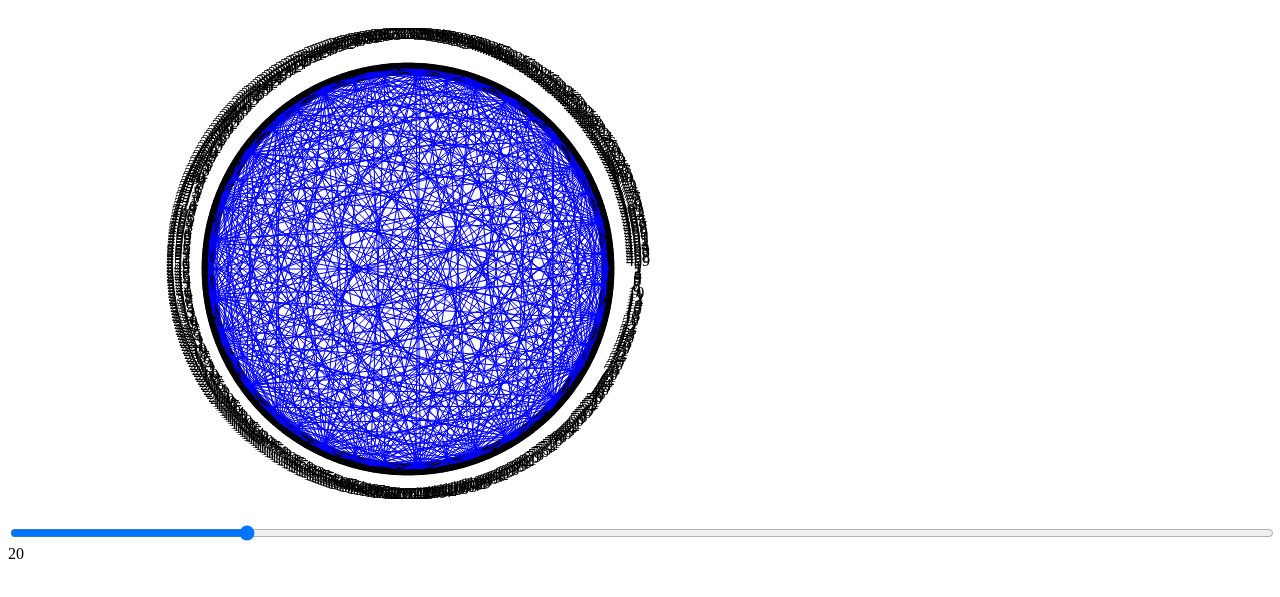
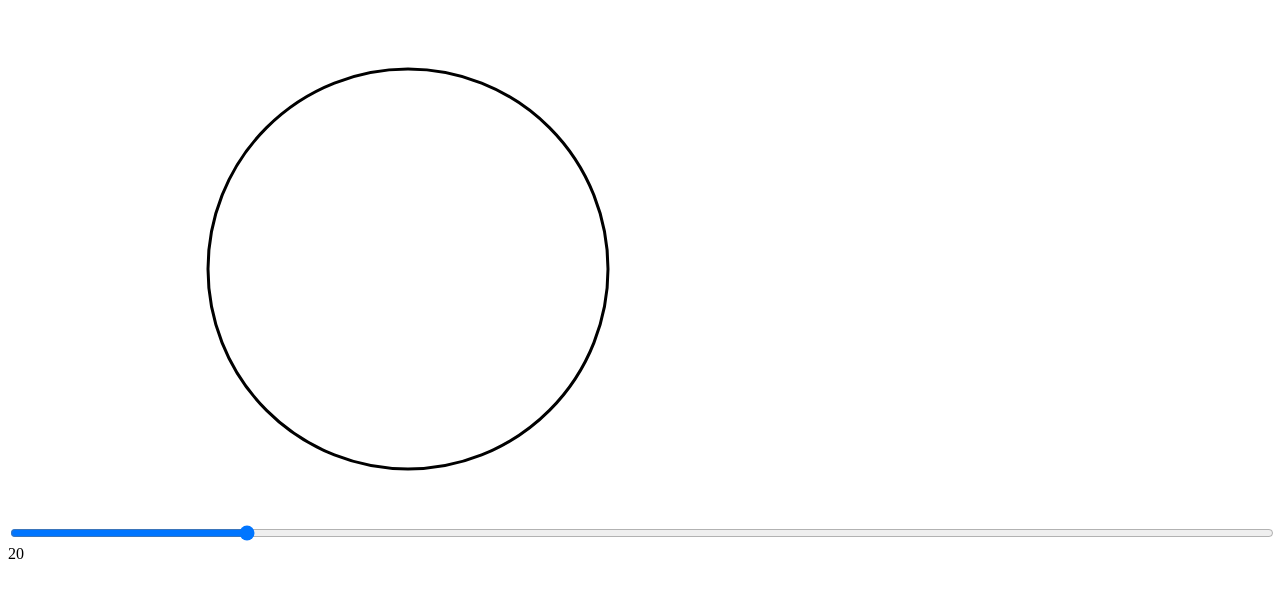
Before and after one commit to jlg-formation/jaocv1-nov-2020, a website: page src/index.html in a window 1280 px wide. Shown: the part 61-658 px from the top of the page. Drawn offline with Linux system fonts and the light colour scheme.

Commit message:
added reset

```diff
--- a/src/index.html
+++ b/src/index.html
@@ -17,6 +17,7 @@
         stroke-width="3"
         fill="transparent"
       />
+      <g class="draw"></g>
     </svg>
     <input type="range" name="nbr" value="20" min="2" max="100" step="1" />
     <div id="nbr">{{ nbr }}</div>
--- a/src/main.js
+++ b/src/main.js
@@ -10,7 +10,7 @@ function getPoint(n, c) {
 }
 
 function addSmallCircles(c) {
-  const svg = document.querySelector("svg");
+  const g = document.querySelector("svg g.draw");
   for (let i = 0; i < c.nbr; i++) {
     const { x, y } = getPoint(i, c);
 
@@ -21,7 +21,7 @@ function addSmallCircles(c) {
     circle.setAttributeNS(null, "fill", "black");
     circle.setAttributeNS(null, "stroke", "black");
     circle.setAttributeNS(null, "stroke-width", "3");
-    svg.appendChild(circle);
+    g.appendChild(circle);
 
     const p = getPoint(i, {
       r: c.r + 30,
@@ -36,12 +36,12 @@ function addSmallCircles(c) {
     text.setAttributeNS(null, "fill", "black");
     text.setAttributeNS(null, "text-anchor", "middle");
     text.appendChild(document.createTextNode(i));
-    svg.appendChild(text);
+    g.appendChild(text);
   }
 }
 
 function addLine(n1, n2, c) {
-  const svg = document.querySelector("svg");
+  const g = document.querySelector("svg g.draw");
   const p1 = getPoint(n1, c);
   const p2 = getPoint(n2, c);
   const line = document.createElementNS(SVGNS, "line");
@@ -51,7 +51,7 @@ function addLine(n1, n2, c) {
   line.setAttributeNS(null, "y2", p2.y);
   line.setAttributeNS(null, "stroke", "blue");
   line.setAttributeNS(null, "stroke-width", "1");
-  svg.appendChild(line);
+  g.appendChild(line);
 }
 
 function addLines(c) {
@@ -67,6 +67,15 @@ function syncNbr() {
   rangeElt.addEventListener("input", syncNbr);
 }
 
+function reset() {
+  const g = document.querySelector("svg g.draw");
+  const svg = g.parentElement;
+  g.remove();
+  const newG = document.createElementNS(SVGNS, "g");
+  newG.setAttributeNS(null, "class", "draw");
+  svg.appendChild(newG);
+}
+
 function main() {
   console.log("start");
   const c = {
@@ -78,6 +87,7 @@ function main() {
   };
   addSmallCircles(c);
   addLines(c);
+  reset();
 
   syncNbr();
 }
```
